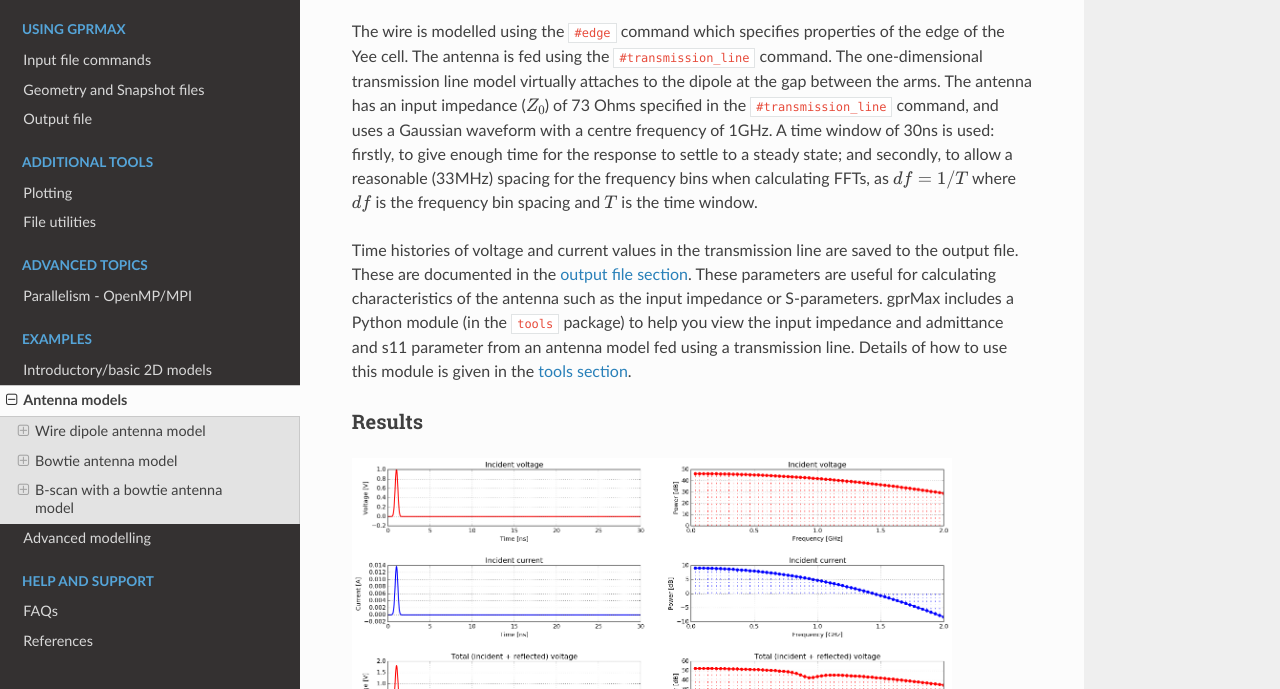
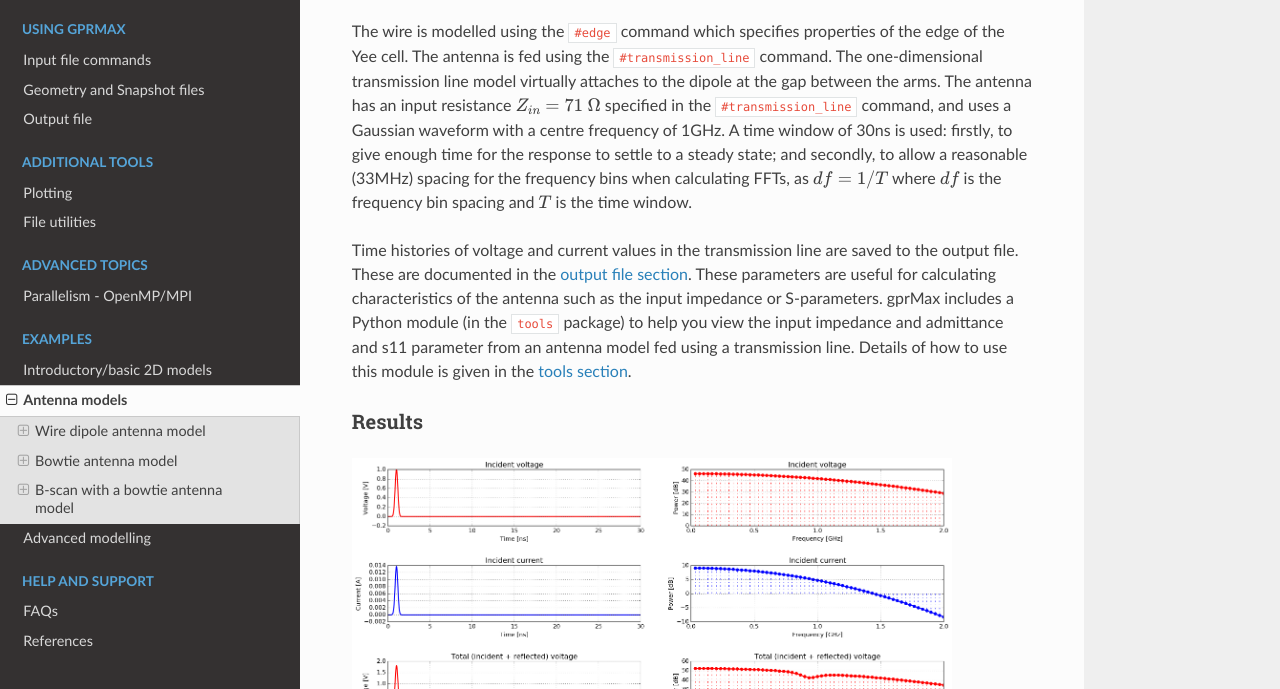
Before and after one commit to gprMax/gprMax, a Sphinx documentation site: the page built from docs/source/examples_antennas.rst, in a window 1280 px wide and 900 px high, scrolled down 325 px, cut to the strip 211-900 px from the top of the window. Built offline with Sphinx 7.4.7 and the Read the Docs theme 2.0.0, drawn with Linux system fonts in a browser that asks for light colours; some of the changed text lies outside the part shown.

Commit message:
More maths updates.

```diff
--- a/docs/source/examples_antennas.rst
+++ b/docs/source/examples_antennas.rst
@@ -17,7 +17,7 @@ This example demonstrates a model of a half-wavelength wire dipole antenna in fr
     :language: none
     :linenos:
 
-The wire is modelled using the ``#edge`` command which specifies properties of the edge of the Yee cell. The antenna is fed using the ``#transmission_line`` command. The one-dimensional transmission line model virtually attaches to the dipole at the gap between the arms. The antenna has an input impedance (:math:`Z_0`) of 73 Ohms specified in the ``#transmission_line`` command, and uses a Gaussian waveform with a centre frequency of 1GHz. A time window of 30ns is used: firstly, to give enough time for the response to settle to a steady state; and secondly, to allow a reasonable (33MHz) spacing for the frequency bins when calculating FFTs, as :math:`df=1/T` where :math:`df` is the frequency bin spacing and :math:`T` is the time window.
+The wire is modelled using the ``#edge`` command which specifies properties of the edge of the Yee cell. The antenna is fed using the ``#transmission_line`` command. The one-dimensional transmission line model virtually attaches to the dipole at the gap between the arms. The antenna has an input resistance :math:`Z_{in} = 71~\Omega` specified in the ``#transmission_line`` command, and uses a Gaussian waveform with a centre frequency of 1GHz. A time window of 30ns is used: firstly, to give enough time for the response to settle to a steady state; and secondly, to allow a reasonable (33MHz) spacing for the frequency bins when calculating FFTs, as :math:`df=1/T` where :math:`df` is the frequency bin spacing and :math:`T` is the time window.
 
 Time histories of voltage and current values in the transmission line are saved to the output file. These are documented in the :ref:`output file section <output>`. These parameters are useful for calculating characteristics of the antenna such as the input impedance or S-parameters. gprMax includes a Python module (in the ``tools`` package) to help you view the input impedance and admittance and s11 parameter from an antenna model fed using a transmission line. Details of how to use this module is given in the :ref:`tools section <plotting>`.
 
@@ -45,7 +45,7 @@ Results
 
     Detailed view of input admittance and impedance (resistance and reactance) and s11 parameter values of the antenna.
 
-:numref:`antenna_wire_dipole_fs_tl_params` shows time histories and frequency spectra of the incident and total (incident + reflected) voltages and currents in the transmission line. :numref:`antenna_wire_dipole_fs_ant_params` shows the input admittance and impedance (resistance and reactance), and s11 parameter of the half-wavelength wire dipole. :numref:`antenna_wire_dipole_fs_ant_params_detail` shows a more detailed view of these parameters. The s11 parameter shows that the first resonance of the antenna is at 933MHz. Depending on the radius of the wire, the length of the dipole for first resonance is about :math:`l=0.47\lambda` to :math:`0.48\lambda`. The thinner the wire the closer the resonance is to :math:`0.48\lambda` [BAL2005]_. In this case, with a first resonance of 933MHz and a length of 150mm, :math:`l/\lambda=0.47`. The input impedance is :math:`z_{in} = 71 - j16~\Omega`. If :math:`l/\lambda=0.5` then the theoretical input impedance would be :math:`z_{in} = 73 + j42.5~\Omega`. The reactive (imaginery) part associated with the input impedance of a dipole is a function of its length.
+:numref:`antenna_wire_dipole_fs_tl_params` shows time histories and frequency spectra of the incident and total (incident + reflected) voltages and currents in the transmission line. :numref:`antenna_wire_dipole_fs_ant_params` shows the input admittance and impedance (resistance and reactance), and s11 parameter of the half-wavelength wire dipole. :numref:`antenna_wire_dipole_fs_ant_params_detail` shows a more detailed view of these parameters. The s11 parameter shows that the first resonance of the antenna is at 933MHz. Depending on the radius of the wire, the length of the dipole for first resonance is about :math:`l=0.47\lambda` to :math:`0.48\lambda`. The thinner the wire the closer the resonance is to :math:`0.48\lambda` [BAL2005]_. In this case, with a first resonance of 933MHz and a length of 150mm, :math:`l/\lambda=0.47`. The input impedance is :math:`Z_{in} = 71 - j16~\Omega`. If :math:`l/\lambda=0.5` then the theoretical input impedance would be :math:`Z_{in} = 73 + j42.5~\Omega`. The reactive (imaginery) part associated with the input impedance of a dipole is a function of its length.
 
 
 Bowtie antenna model
```
